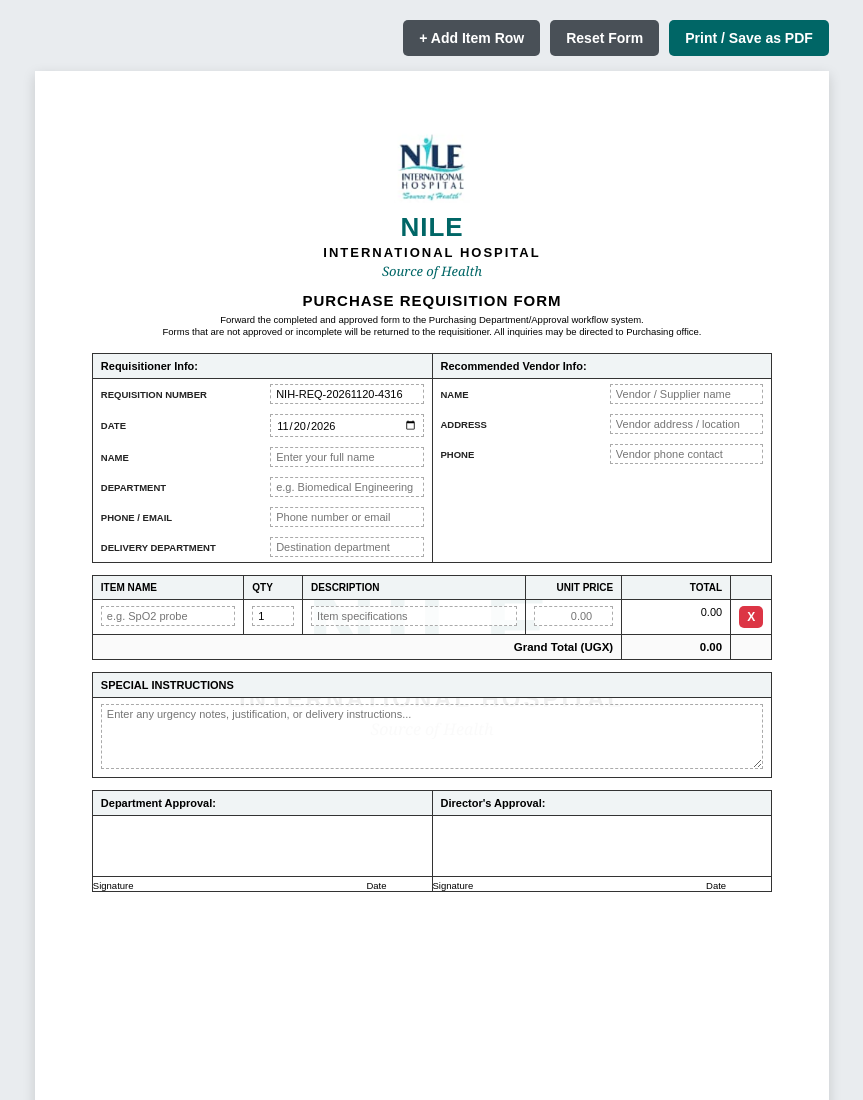
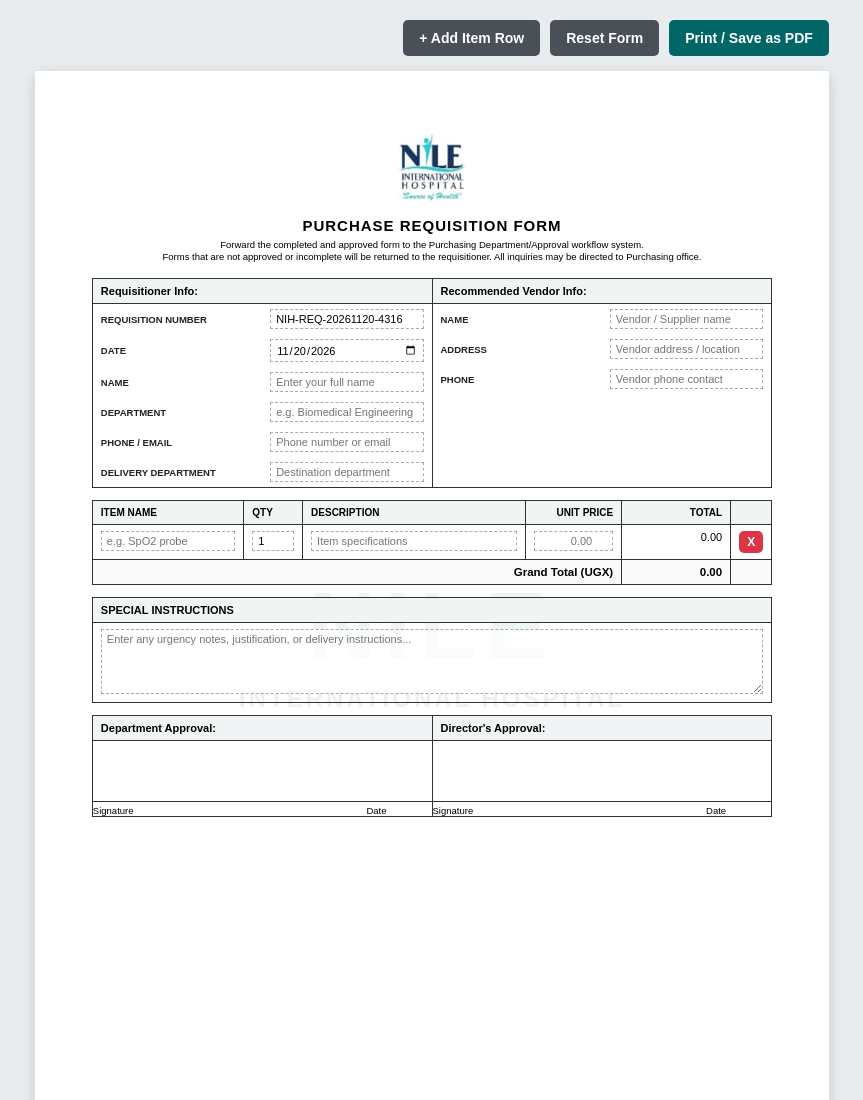
Before and after one commit to Mukisa-David/nih-requisition-form, a plain HTML site: page index.html in a window 1280 px wide. Shown: the top 1100 px of the page, without its empty margins (208-1071 px from the left). Drawn offline with Linux system fonts and the light colour scheme.

Commit message:
around line 315

```diff
--- a/index.html
+++ b/index.html
@@ -313,9 +313,6 @@
       <div class="header">
         <!-- Replace src with your actual hospital logo file if desired -->
         <img src="logo.png" alt="" class="logo-placeholder" onerror="this.style.display='none'">
-        <h1 class="hospital-title">NILE</h1>
-        <div class="hospital-sub">INTERNATIONAL HOSPITAL</div>
-        <div class="hospital-tagline">Source of Health</div>
 
         <div class="form-title">Purchase Requisition Form</div>
         <div class="instructions-sub">
```
